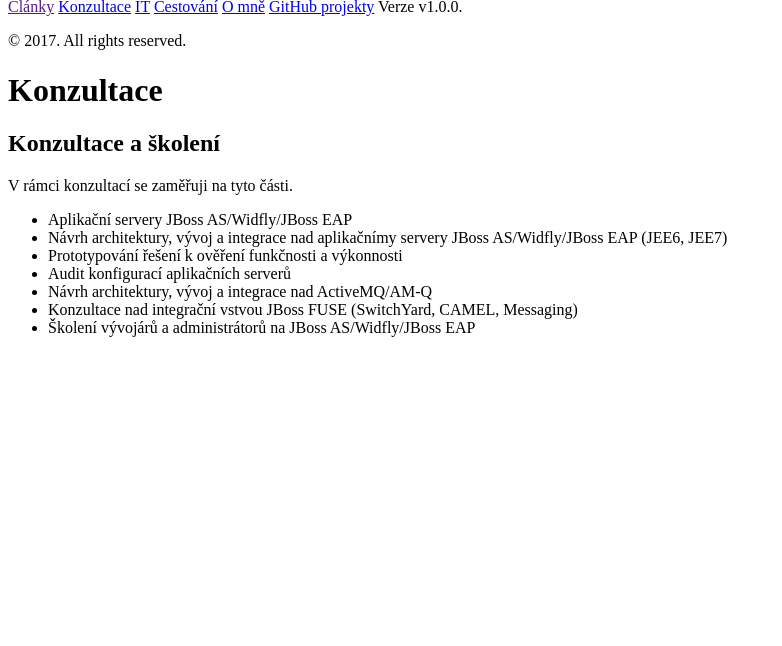
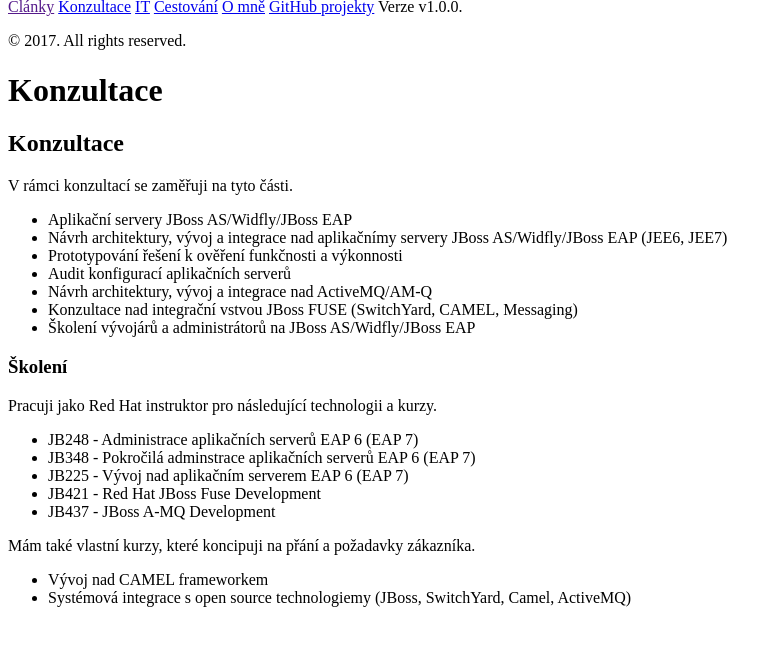
Before and after one commit to vladimirmezera/vladimirmezera.github.io, a Jekyll site: the page built from consulting.md, in a window 1280 px wide, cut to the strip 165-811 px from the top of the page. Shown: the whole strip, without its empty margins (0-782 px from the left). Built offline with Jekyll 4.4.1, drawn with Linux system fonts in a browser that asks for light colours.

Commit message:
Consulting

```diff
--- a/consulting.md
+++ b/consulting.md
@@ -15,3 +15,19 @@
 * Návrh architektury, vývoj a integrace nad ActiveMQ/AM-Q
 * Konzultace nad integrační vstvou JBoss FUSE (SwitchYard, CAMEL, Messaging)
 * Školení vývojárů a administrátorů na JBoss AS/Widfly/JBoss EAP
+
+
+### Školení
+
+Pracuji jako Red Hat instruktor pro následující technologii a kurzy.
+
+* JB248 - Administrace aplikačních serverů EAP 6 (EAP 7)
+* JB348 - Pokročilá adminstrace aplikačních serverů EAP 6 (EAP 7)
+* JB225 - Vývoj nad aplikačním serverem EAP 6 (EAP 7)
+* JB421 - Red Hat JBoss Fuse Development
+* JB437 - JBoss A-MQ Development
+
+Mám také vlastní kurzy, které koncipuji na přání a požadavky zákazníka.
+
+* Vývoj nad CAMEL frameworkem
+* Systémová integrace s open source technologiemy (JBoss, SwitchYard, Camel, ActiveMQ)
```
Also changed, not shown: other parts of consulting.md (+1 -1 lines).
